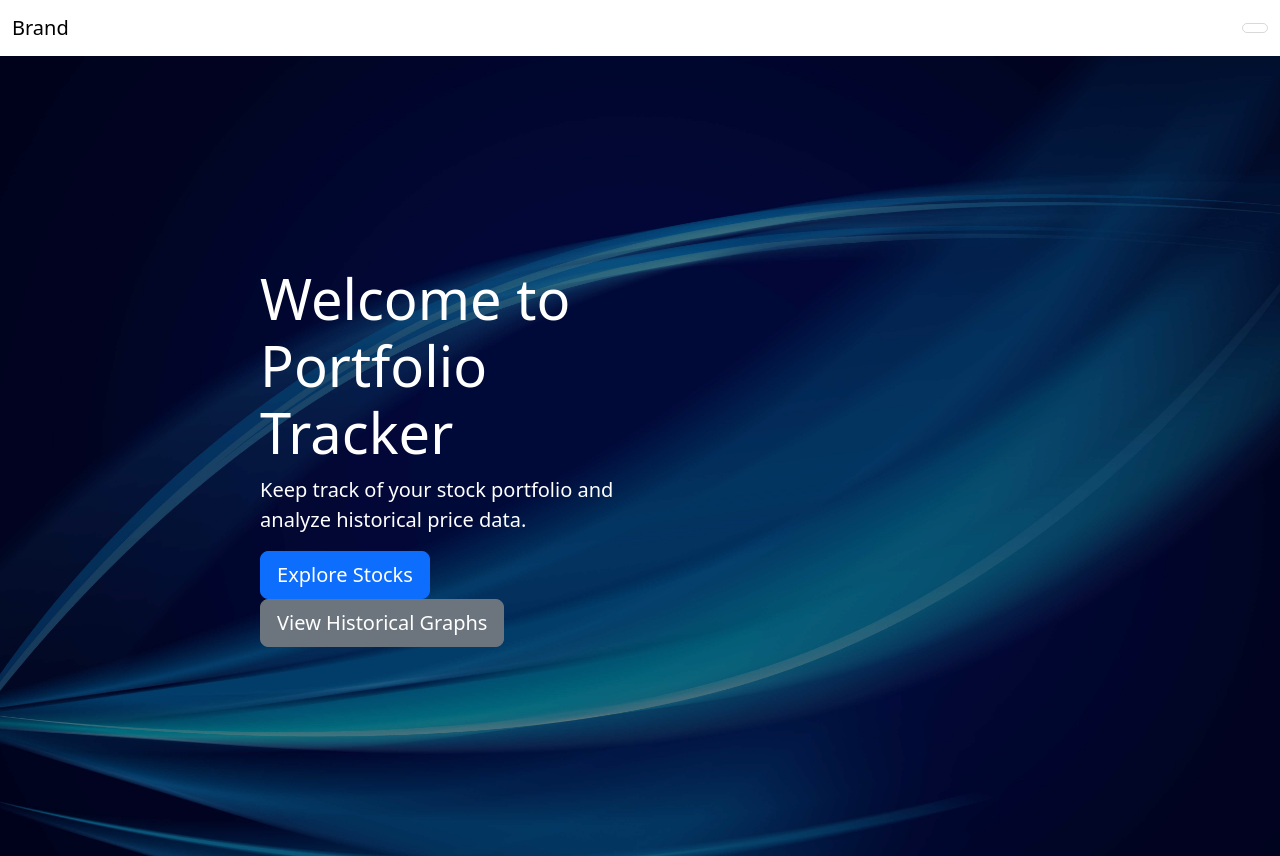
After one commit to kreativermario/django_web, a Django app: page /stocks/ in a window 1280 px wide. The commit adds this page. Run offline with Django 4.2, Linux system fonts and the light colour scheme; some libraries are stand-ins or nearby versions.

Commit message:
feat: added homepage and restructured website

```diff
--- a/django_websites/settings.py
+++ b/django_websites/settings.py
@@ -38,6 +38,7 @@ INSTALLED_APPS = [
     'django.contrib.sessions',
     'django.contrib.messages',
     'django.contrib.staticfiles',
+    'widget_tweaks',
     'aviation_app',
     'stock_tracker',
 ]
--- a/django_websites/urls.py
+++ b/django_websites/urls.py
@@ -20,5 +20,5 @@ from django.urls import path, include
 urlpatterns = [
     path('admin/', admin.site.urls),
     path('flights/', include('aviation_app.urls')),
-    path('portfolio/', include('stock_tracker.urls', namespace='portfolio'),)
+    path('stocks/', include('stock_tracker.urls', namespace='stocks'),)
 ]
--- /dev/null
+++ b/stock_tracker/static/css/home.css
@@ -0,0 +1,30 @@
+.homepage-image {
+    background-image: url("../images/homepage-image.jpg");
+    background-size: cover;
+    background-position: center;
+    height: 100vh;
+    position: relative; /* Make sure the container is positioned */
+}
+
+.overlay {
+    background-color: rgba(0, 0, 0, 0.5); /* Adjust opacity as needed */
+    position: absolute;
+    top: 0;
+    left: 0;
+    width: 100%;
+    height: 100%;
+    pointer-events: none; /* Make the overlay transparent to clicks */
+}
+
+.content-container {
+    display: flex;
+    justify-content: center;
+    align-items: center;
+    height: 100%;
+    color: white; /* Set the text color to white */
+}
+
+/* Additional style for links */
+.content-container a {
+    color: white;
+}
--- /dev/null
+++ b/stock_tracker/templates/stocks/home.html
@@ -0,0 +1,63 @@
+{% extends 'base.html' %}
+{% load static %}
+
+{% block css %}
+    <link href="{% static 'css/home.css' %}" rel="stylesheet" type="text/css">
+{% endblock %}
+
+{% block navbar %}
+   <!-- Navbar -->
+<nav class="navbar shadow-5-strong">
+  <!-- Container wrapper -->
+  <div class="container-fluid">
+    <!-- Navbar brand -->
+    <a class="navbar-brand" href="#">Brand</a>
+
+    <!-- Toggle button -->
+    <button
+      class="navbar-toggler"
+      type="button"
+      data-mdb-toggle="collapse"
+      data-mdb-target="#navbarSupportedContent"
+      aria-controls="navbarSupportedContent"
+      aria-expanded="false"
+      aria-label="Toggle navigation"
+    >
+      <i class="fas fa-bars"></i>
+    </button>
+
+    <!-- Collapsible wrapper -->
+    <div class="collapse navbar-collapse" id="navbarSupportedContent">
+      <!-- Left links -->
+      <ul class="navbar-nav me-auto mb-2 mb-lg-0">
+          <li class="nav-item">
+          <a class="nav-link active" aria-current="page" href="{% url 'stocks:home' %}">Home</a>
+        </li>
+        <!-- ... (rest of your navigation links) ... -->
+      </ul>
+
+      <!-- Left links -->
+    </div>
+    <!-- Collapsible wrapper -->
+  </div>
+  <!-- Container wrapper -->
+</nav>
+<!-- Navbar -->
+{% endblock %}
+
+
+{% block content %}
+    <div class="homepage-image">
+        <div class="overlay"></div>
+        <div class="container content-container">
+            <div class="row">
+                <div class="col-md-6">
+                    <h1 class="display-4 animate__animated animate__zoomIn">Welcome to Portfolio Tracker</h1>
+                    <p class="lead animate__animated animate__fadeInUp">Keep track of your stock portfolio and analyze historical price data.</p>
+                    <a href="{% url 'stocks:stock_info' %}" class="btn btn-primary btn-lg mr-2 animate__animated animate__fadeIn">Explore Stocks</a>
+                    <a href="{% url 'stocks:stock_history' %}" class="btn btn-secondary btn-lg animate__animated animate__fadeIn">View Historical Graphs</a>
+                </div>
+            </div>
+        </div>
+    </div>
+{% endblock %}
--- a/stock_tracker/urls.py
+++ b/stock_tracker/urls.py
@@ -3,7 +3,8 @@ from . import views
 
 app_name = 'stock_tracker'
 urlpatterns = [
-    path('', views.portfolio, name='portfolio_view'),
-    path('plotly-page/', views.plotly_page, name='plotly_page'),
+    path('', views.home_view, name='home'),
+    path('info/', views.stock_info, name='stock_info'),
+    path('history/', views.stock_history, name='stock_history'),
     # Define other URL patterns here
 ]
--- a/stock_tracker/views.py
+++ b/stock_tracker/views.py
@@ -11,7 +11,11 @@ import yfinance as yf
 import plotly.graph_objs as go
 
 
-def portfolio(request):
+def home_view(request):
+    return render(request, 'stocks/home.html', {})
+
+
+def stock_info(request):
     form = StockSearchForm()
     stock = None
     stock_name = None
@@ -47,14 +51,15 @@ def portfolio(request):
         'stock': stock,
     }
 
-    return render(request, 'portfolio/portfolio.html', context)
+    return render(request, 'stocks/stock_info.html', context)
 
 
-def plotly_page(request):
+def stock_history(request):
     form = StockSearchForm()
     trace = None
     layout = None
-    stock_history = []
+    timeline = None
+    historic_data = []
     graph_type = None
     graph_div = None
     ticker_form = None
@@ -65,30 +70,31 @@ def plotly_page(request):
         graph_type = request.GET.get('graph_type',
                                      'line')  # Get the graph type from the query parameter, set default to line
         ticker_form = request.GET.get('stock_ticker')
+        timeline = request.GET.get('timeline', '1y')
 
         if form.is_valid():
             ticker_form = form.cleaned_data['stock_ticker']
 
         fetched_stock = yf.Ticker(ticker_form)
-        history = fetched_stock.history('1y')
-        stock_history = history.reset_index().to_dict('records')  # Convert DataFrame to list of dictionaries
+        history = fetched_stock.history(timeline)
+        historic_data = history.reset_index().to_dict('records')  # Convert DataFrame to list of dictionaries
 
     if fetched_stock is not None:
 
         if graph_type == 'line':
-            dates = [record['Date'].strftime('%Y-%m-%d') for record in stock_history]
-            prices = [record['Close'] for record in stock_history]
+            dates = [record['Date'].strftime('%Y-%m-%d') for record in historic_data]
+            prices = [record['Close'] for record in historic_data]
 
             trace = go.Scatter(x=dates, y=prices, mode='lines+markers', name='Price')
             layout = go.Layout(title='Historical Price Chart', xaxis=dict(title='Date'), yaxis=dict(title='Price'))
 
         elif graph_type == 'candlestick':
             trace = go.Candlestick(
-                x=[record['Date'] for record in stock_history],
-                open=[record['Open'] for record in stock_history],
-                high=[record['High'] for record in stock_history],
-                low=[record['Low'] for record in stock_history],
-                close=[record['Close'] for record in stock_history],
+                x=[record['Date'] for record in historic_data],
+                open=[record['Open'] for record in historic_data],
+                high=[record['High'] for record in historic_data],
+                low=[record['Low'] for record in historic_data],
+                close=[record['Close'] for record in historic_data],
                 increasing_line_color='green',  # Customize colors if desired
                 decreasing_line_color='red'
             )
@@ -101,7 +107,8 @@ def plotly_page(request):
     context = {
         'form': form,
         'stock_ticker': ticker_form,
+        'graph_type': graph_type,
+        'timeline': timeline,
         'plot_div': graph_div,
-        'graph_type': graph_type
     }
-    return render(request, 'portfolio/graph.html', context)
+    return render(request, 'stocks/graph.html', context)
--- a/templates/base.html
+++ b/templates/base.html
@@ -1,3 +1,4 @@
+{% load widget_tweaks %}
 {% load static %}
 <!DOCTYPE html>
 <html lang="en">
@@ -5,12 +6,38 @@
     <meta charset="UTF-8">
     <meta name="viewport" content="width=device-width, initial-scale=1.0">
     <title>{% block title %}Portfolio Tracker{% endblock %}</title>
+    {% block css %}
+    {% endblock %}
     <link href="https://cdn.jsdelivr.net/npm/bootstrap@5.3.1/dist/css/bootstrap.min.css" rel="stylesheet"
           integrity="sha384-4bw+/aepP/YC94hEpVNVgiZdgIC5+VKNBQNGCHeKRQN+PtmoHDEXuppvnDJzQIu9" crossorigin="anonymous">
+    <link href="https://cdnjs.cloudflare.com/ajax/libs/animate.css/4.1.1/animate.min.css" rel="stylesheet"/>
 </head>
 <body>
 <header>
-        <!-- Header content -->
+    {% block navbar %}
+        <ul class="nav nav-tabs" >
+            <li class="nav-item">
+                <a class="nav-link active" aria-current="page" href="{% url 'stocks:home' %}">Home</a>
+            </li>
+            <li class="nav-item dropdown">
+                <a class="nav-link dropdown-toggle" data-bs-toggle="dropdown" href="#" role="button" aria-expanded="false">Stocks</a>
+                <ul class="dropdown-menu">
+                    <li><a class="dropdown-item" href="{% url 'stocks:stock_info' %}">Info</a></li>
+                    <li><a class="dropdown-item" href="{% url 'stocks:stock_history' %}">Graphs</a></li>
+                    <li><a class="dropdown-item" href="#">Something else here</a></li>
+                    <li><hr class="dropdown-divider"></li>
+                    <li><a class="dropdown-item" href="#">Separated link</a></li>
+                </ul>
+            </li>
+            <li class="nav-item">
+                <a class="nav-link" href="#">Link</a>
+            </li>
+            <li class="nav-item">
+                <a class="nav-link disabled" href="#" tabindex="-1" aria-disabled="true">Disabled</a>
+            </li>
+        </ul>
+    {% endblock %}
+
 </header>
 <main>
     {% block content %}{% endblock %}
@@ -23,6 +50,8 @@
         integrity="sha384-I7E8VVD/ismYTF4hNIPjVp/Zjvgyol6VFvRkX/vR+Vc4jQkC+hVqc2pM8ODewa9r" crossorigin="anonymous"></script>
 <script src="https://cdn.jsdelivr.net/npm/bootstrap@5.3.1/dist/js/bootstrap.min.js"
         integrity="sha384-Rx+T1VzGupg4BHQYs2gCW9It+akI2MM/mndMCy36UVfodzcJcF0GGLxZIzObiEfa" crossorigin="anonymous"></script>
-    {% block javascript %}{% endblock %}
+{% block javascript %}
+
+{% endblock %}
 </body>
 </html>
```
Also changed, not shown: stock_tracker/static/css/style.css (deleted, +0 -27 lines), stock_tracker/templates/portfolio/graph.html (deleted, +0 -36 lines), stock_tracker/templates/stocks/graph.html (added, +62 -0 lines), stock_tracker/static/images/homepage-image.jpg (added), stock_tracker/templates/stocks/stock_info.html (renamed from stock_tracker/templates/portfolio/portfolio.html). Lines whose indentation alone changed are shown as unchanged.
